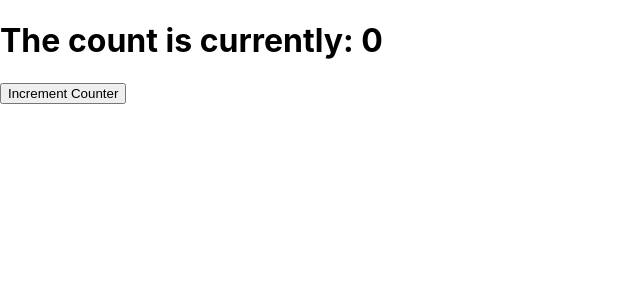
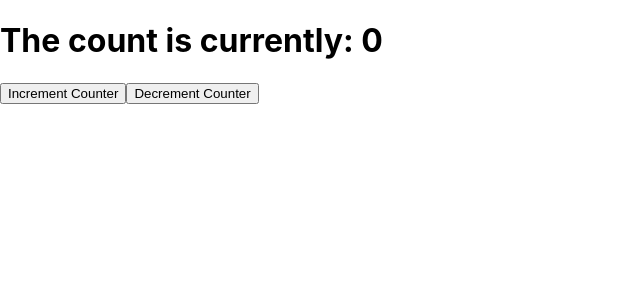
Before and after one commit to kephail/click-counter, a React (Create React App) app: page / in a window 1280 px wide. Shown: the top 300 px of the page, without its empty margins (0-640 px from the left). Built offline with nearby package versions, Linux system fonts and the light colour scheme.

Commit message:
Decrement button functionality

```diff
--- a/src/App.js
+++ b/src/App.js
@@ -23,6 +23,14 @@ class App extends Component {
         >
           Increment Counter
         </button>
+        <button
+          data-test="decrement-button"
+          onClick={() => {
+            this.setState({ count: this.state.count - 1 });
+          }}
+        >
+          Decrement Counter
+        </button>
       </div>
     );
   }
```
